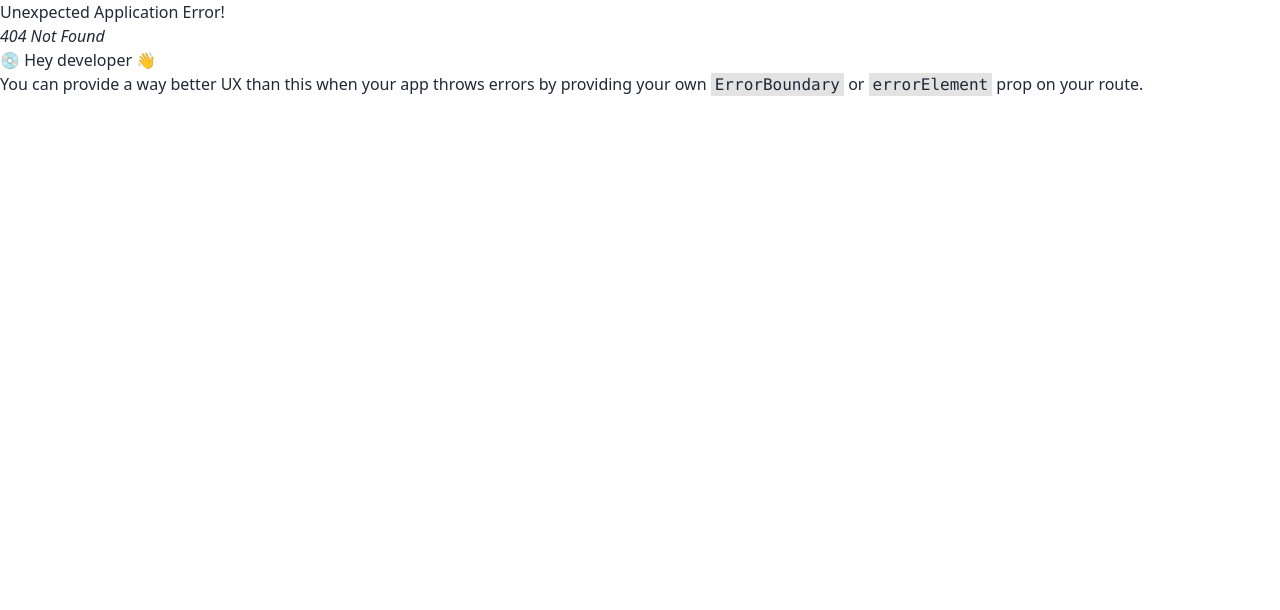
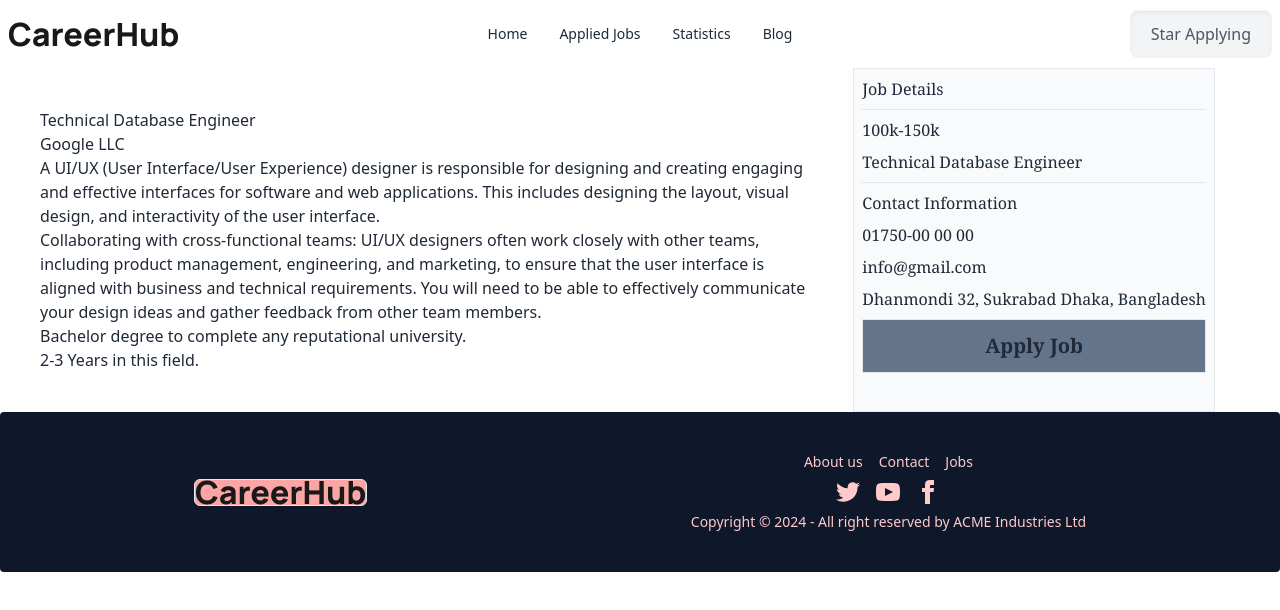
Before and after one commit to hulk-code/Search_Jobs, a React (Vite) app: page /job/1 in a window 1280 px wide. Before the commit this address had no page. Shown: the top 610 px of the page. Built offline with nearby package versions, Linux system fonts and the light colour scheme.

Commit message:
show applied jobs

```diff
--- a/package.json
+++ b/package.json
@@ -15,6 +15,7 @@
     "react": "^18.3.1",
     "react-dom": "^18.3.1",
     "react-router-dom": "^6.27.0",
+    "react-toastify": "^10.0.6",
     "sort-by": "^1.2.0"
   },
   "devDependencies": {
--- a/src/Component/Home/Job/Job.jsx
+++ b/src/Component/Home/Job/Job.jsx
@@ -2,6 +2,7 @@ import logo from "../../../assets/logo/google.png";
 import location1 from "../../../assets/icons/Location.png";
 
 import money from "../../../assets/icons/money.png";
+import { Link } from "react-router-dom";
 
 const Job = ({ job }) => {
   const {
@@ -27,20 +28,22 @@ const Job = ({ job }) => {
         <div className="flex"> <img src={money} alt="" /> {salary}</div>
       </div>
       <div className="text-center">
-      <a
+        <Link to={`/job/${id}`}>
+        <a
         href="#_"
         className="rounded relative inline-flex group items-center justify-center
          px-3.5 py-2 m-1 cursor-pointer border-b-4 border-l-2 active:border-purple-600
           active:shadow-none shadow-lg bg-gradient-to-tr from-purple-600 to-purple-500
            border-purple-700 text-white"
-           onClick={`/job/${id}`}
+
       >
         <span
           className="absolute w-0 h-0 transition-all duration-300 ease-out
          bg-white rounded-full group-hover:w-32 group-hover:h-32 opacity-10"
         ></span>
         <span className="relative">View Details</span>
-      </a>
+      </a></Link>
+
       </div>
     </div>
   );
--- /dev/null
+++ b/src/Component/Home/JobDetails/JobDetails.jsx
@@ -0,0 +1,69 @@
+import React from 'react';
+import { useLoaderData, useParams } from 'react-router-dom';
+import { ToastContainer, toast } from 'react-toastify';
+import 'react-toastify/dist/ReactToastify.css';
+import { saveJobApplication } from '../../Utility/Utility';
+// "job_description": " A UI/UX (User Interface/User Experience) designer is responsible for designing and creating engaging and effective interfaces for software and web applications. This includes designing the layout, visual design, and interactivity of the user interface.",
+//       "job_responsibility": "Collaborating with cross-functional teams: UI/UX designers often work closely with other teams, including product management, engineering, and marketing, to ensure that the user interface is aligned with business and technical requirements. You will need to be able to effectively communicate your design ideas and gather feedback from other team members.",
+//       "educational_requirements": "Bachelor degree to complete any reputational university.",
+//       "experiences": "2-3 Years in this field.",
+//       "contact_information": {
+//         "phone": "01750-00 00 00",
+//         "email": "info@gmail.com",
+//         "address": "Dhanmondi 32, Sukrabad Dhaka, Bangladesh"
+//       }
+
+const JobDetails = () => {
+    const jobs=useLoaderData()
+    const {id}=useParams()
+    const idInt=parseInt(id)
+    const job=jobs.find(job=> job.id === idInt)
+    const {
+        job_title,
+        company_name,
+        remote_or_onsite,
+        location,
+        job_type,
+        salary,
+        job_description,
+        job_responsibility,
+        educational_requirements,
+        experiences,
+        contact_information
+
+
+      } = job;
+
+      const notify = () =>{
+        saveJobApplication(idInt)
+        toast("Successfully Applied");
+      }
+    return (
+        <div className='flex'>
+        <div className='lg:w-2/3 p-10'>
+            <p>{job_title}</p>
+            <p>{company_name}</p>
+            <p>{job_description}</p>
+            <p>{job_responsibility}</p>
+            <p>{educational_requirements}</p>
+            <p>{experiences}</p>
+
+        </div>
+        <div className='border bg-slate-50 p-2 space-y-2 font-serif'>
+            <h1>Job Details</h1>
+            <hr />
+            <p>{salary}</p>
+            <p>{job_title}</p>
+            <hr />
+            <h1>Contact Information</h1>
+            <p>{contact_information.phone}</p>
+            <p>{contact_information.email}</p>
+            <p>{contact_information.address}</p>
+            <button  onClick={notify} className='border w-full p-3 text-xl font-bold bg-slate-500 hover:bg-red-400'>Apply Job</button>
+        </div>
+         <ToastContainer />
+        </div>
+    );
+};
+
+export default JobDetails;
--- a/src/Component/Jobs/Jobs.jsx
+++ b/src/Component/Jobs/Jobs.jsx
@@ -1,9 +1,30 @@
-import React from 'react';
+import React, { useEffect, useState } from 'react';
+import { useLoaderData } from 'react-router-dom';
+import { getStoredJobAplication } from '../Utility/Utility';
 
 const Jobs = () => {
+    const [appliedJobs , setAppliedJobs]=useState([])
+    const jobs=useLoaderData()
+    useEffect(()  =>{
+        const storedJobIds=getStoredJobAplication()
+        if (jobs.length >0){
+            const jobsApplied=[];
+            for(const id of storedJobIds ){
+                const job =jobs.find (job => job.id === id );
+                if (job) {
+                    jobsApplied.push(job)
+                }
+
+            }
+            setAppliedJobs(jobsApplied)
+
+        }
+    }
+
+    ,[])
     return (
         <div>
-           dfdfgd
+          <h1>{appliedJobs.length}</h1>
         </div>
     );
 };
--- a/src/Component/Root/Header/Header.jsx
+++ b/src/Component/Root/Header/Header.jsx
@@ -1,4 +1,4 @@
-import { NavLink } from "react-router-dom";
+import { Link, NavLink } from "react-router-dom";
 import logo from "../../../assets/logo/CareerHub.png";
 
 const Header = () => {
@@ -51,7 +51,7 @@ const Header = () => {
         <ul className="menu menu-horizontal px-1">{link}</ul>
       </div>
       <div className="navbar-end">
-        <a
+        <Link to='/jobs'> <a
           href="#_"
           className="relative px-5 py-3 overflow-hidden font-medium text-gray-600 bg-gray-100 border border-gray-100 rounded-lg shadow-inner group"
         >
@@ -64,6 +64,9 @@ const Header = () => {
           Star Applying
           </span>
         </a>
+
+        </Link>
+
       </div>
     </div>
   );
--- /dev/null
+++ b/src/Component/Utility/Utility.js
@@ -0,0 +1,18 @@
+const getStoredJobAplication=( )=>{
+    const storeJobApplication=localStorage.getItem('job-application')
+    if(storeJobApplication){
+        return JSON.parse(storeJobApplication)
+    }
+    return[];
+}
+
+const saveJobApplication=id =>{
+    const storeJobApplications=getStoredJobAplication()
+    const exists=storeJobApplications.find(jobId=> jobId=== id)
+    if(!exists){
+        storeJobApplications.push(id);
+        localStorage.setItem('job-application',JSON.stringify(storeJobApplications))
+    }
+}
+
+export {getStoredJobAplication ,saveJobApplication}
--- a/src/main.jsx
+++ b/src/main.jsx
@@ -11,6 +11,7 @@ import Home from './Component/Home/Home';
 import Statistics from './Component/Statistics/Statistics';
 import Jobs from './Component/Jobs/Jobs';
 import Blogs from './Component/Blogs/Blogs';
+import JobDetails from './Component/Home/JobDetails/JobDetails';
 const router = createBrowserRouter([
   {
     path: "/",
@@ -27,10 +28,17 @@ const router = createBrowserRouter([
       {
         path: "/jobs",
         element:<Jobs></Jobs> ,
+        loader: () => fetch('../public/jobs.json')
+
       },
       {
         path: "/blogs",
         element:<Blogs></Blogs> ,
+      },
+      {
+        path: "/job/:id",
+        element:<JobDetails></JobDetails> ,
+        loader: () => fetch('../public/jobs.json')
       },
     ],
   },
```
Also changed, not shown: 1 other file (tests, documents, lock files or other folders).
